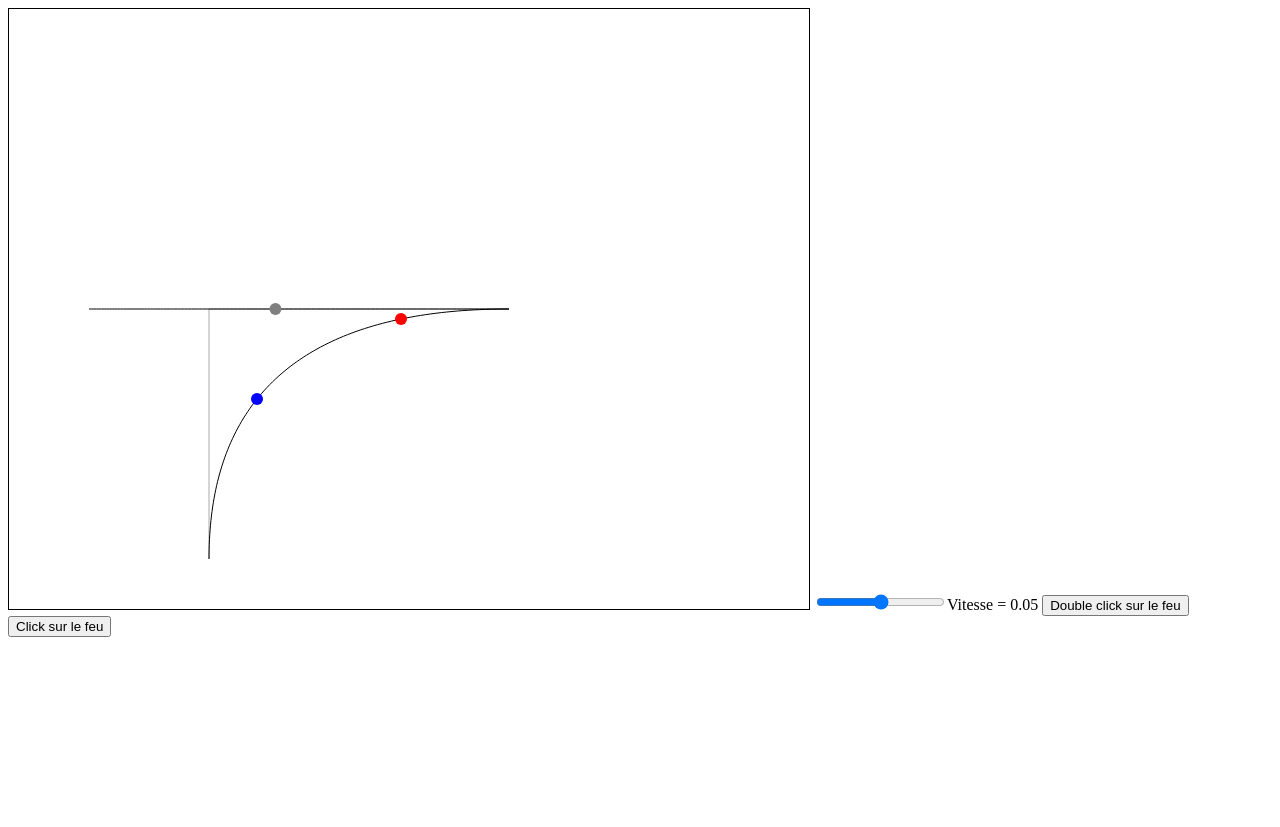
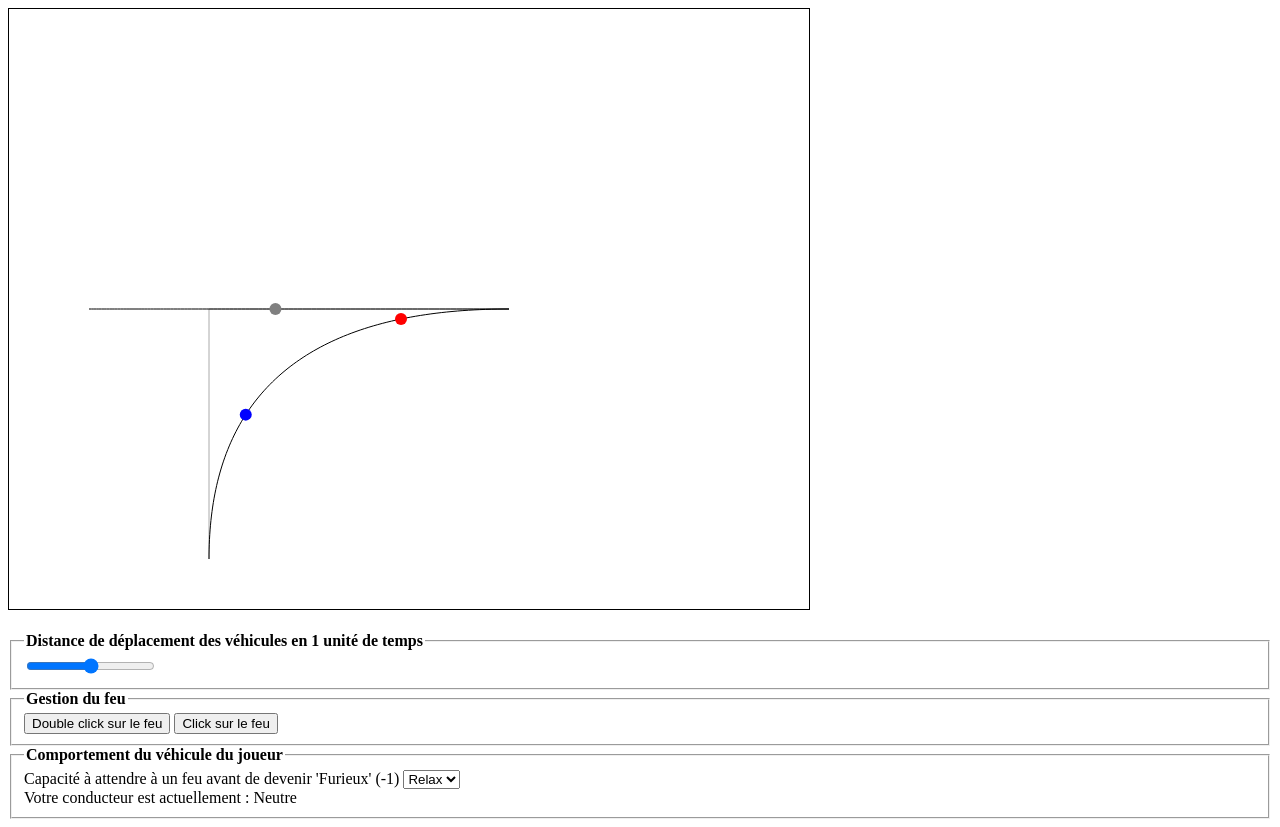
Before and after one commit to M-Matei/IA_Traffic_web, a plain HTML site: page index.html in a window 1280 px wide. Before the commit the page ends 800 px from the top, so only its background shows below. Drawn offline with nearby package versions, Linux system fonts and the light colour scheme.

Commit message:
Le conducteur du véhicule devient impatient voire furieux en fonction du temps qu'il attend et de son humeur

```diff
--- a/index.html
+++ b/index.html
@@ -12,10 +12,33 @@
 <body>
   <div x-data="app()" x-init="init()">
     <canvas id="canvas" width="800" height="600" style="border: 1px solid black;"></canvas>
-    <input type="range" x-model.number="speed" min="0" max="0.1" step="0.01"><span x-text="'Vitesse = ' + speed"></span>
 
-    <button @click="userClick('double')">Double click sur le feu</button>
-    <button @click="userClick('simple')">Click sur le feu</button>
+    <br><br>
+    <fieldset>
+      <legend><b>Distance de déplacement des véhicules en 1 unité de temps</b></legend>
+      <input type="range" x-model.number="speed" min="0" max="0.1" step="0.01"></span>
+    </fieldset>
+
+    <fieldset>
+      <legend><b>Gestion du feu</b></legend>
+      <button @click="userClick('double')">Double click sur le feu</button>
+      <button @click="userClick('simple')">Click sur le feu</button>
+    </fieldset>
+
+    <fieldset>
+      <legend><b>Comportement du véhicule du joueur</b></legend>
+      <label>Capacité à attendre à un feu avant de devenir 'Furieux' (-1)</label>
+      <select x-model="mood">
+        <option>Angry</option>
+        <option>Tired</option>
+        <option>Relax</option>
+      </select>
+
+      <br><label>Votre conducteur est actuellement : </label>
+      <span x-text="stateCar"></span>
+
+    </fieldset>
+
   </div>
   </div>
 </body>
--- a/script.js
+++ b/script.js
@@ -13,6 +13,9 @@ function app() {
       stepBot : 0,
       color: 'red',
       feuPoint: null,
+      mood:'Relax',
+      stateCar:'Neutre',
+      colorCar:null,
 
       // Fonction pour charger le module dynamiquement
       async loadModule() {
@@ -37,6 +40,25 @@ function app() {
         });
       },
 
+      colored(state){
+        switch(state){
+          case 'Neutre':
+            this.colorCar = 'blue';
+            break;
+          case 'Impatient':
+            this.colorCar = "pink";
+            break;
+          case 'Furieux':
+            this.colorCar = "magenta";
+            break;
+          case 'Heureux':
+            this.colorCar = "darkgreen";
+            break;
+          case "Accident":
+            this.colorCar = "orange";
+            break;
+        }
+      },
 
       drawSkeleton(curve) {
         const points = curve.points;
@@ -58,6 +80,25 @@ function app() {
         }
         this.ctx.strokeStyle = "black";
         this.ctx.stroke();
+      },
+
+      // angry <=> tired <=> relax = [5, 8, 12] unités de temps d'attente où le conducteur devient furieux
+      // 3 unitès de temps avant il est impatient
+      waiting(mood, time){
+        switch(mood){
+          case 'Angry':
+            if(time > 5) this.stateCar = 'Furieux';
+            else if (time > 2) this.stateCar = 'Impatient';
+            break;
+          case 'Tired':
+            if(time > 8) this.stateCar = 'Furieux';
+            else if (time > 5) this.stateCar = 'Impatient';
+            break;
+          case 'Relax':
+            if(time > 12) this.stateCar = 'Furieux';
+            else if (time > 9) this.stateCar = 'Impatient';
+            break;
+        }
       },
 
       drawPoint(x, y, radius = 6, color = "gray") {
@@ -85,7 +126,7 @@ function app() {
             this.drawPoint(this.feuPoint.x, this.feuPoint.y, 6, 'red');
             this.color = 'red';
         }
-    },
+      },
 
       async animate() {
         this.ctx.clearRect(0, 0, this.canvas.width, this.canvas.height);
@@ -97,15 +138,13 @@ function app() {
         // Dessine la route principale et un bot
         this.drawCurve(this.road);
         const botPoint = this.road.get(this.stepBot);
-        this.drawPoint(botPoint.x, botPoint.y, 6, "gray");
+        this.drawPoint(botPoint.x, botPoint.y, 6);
 
         // Feu
         this.feuPoint = this.curve.get(0.8);
         this.drawPoint(this.feuPoint.x, this.feuPoint.y, 6, this.color);
 
-        const middlePoint = this.curve.get(this.step);
-        this.drawPoint(middlePoint.x, middlePoint.y, 6, "blue");
-
+        const middlePoint = this.curve.get(this.step-this.speed);
         let distancetoFeu = this.curve.split(this.step, 0.8);
         let distancetoEnd = this.curve.split(this.step, 1);
 
@@ -114,7 +153,7 @@ function app() {
 
         if (distancetoFeu.length() <= 20 && this.color === 'red') {
           this.step += 0 ;
-          this.waitTime++ ;
+          this.waitTime++;
         } else if (distancetoFeu.length() <= 20 && this.color !== 'red') {
           this.speed = 0.05 ;
           this.step += this.speed;
@@ -125,6 +164,10 @@ function app() {
         } else if (distance.length() >= 30 ) {
           this.step += this.speed;
         }
+
+        this.waiting(this.mood, this.waitTime);
+        this.colored(this.stateCar);
+        this.drawPoint(middlePoint.x, middlePoint.y, 6, this.colorCar);
 
         if (distanceBot.length() >= 30 ) this.stepBot += this.speed;
 
```
